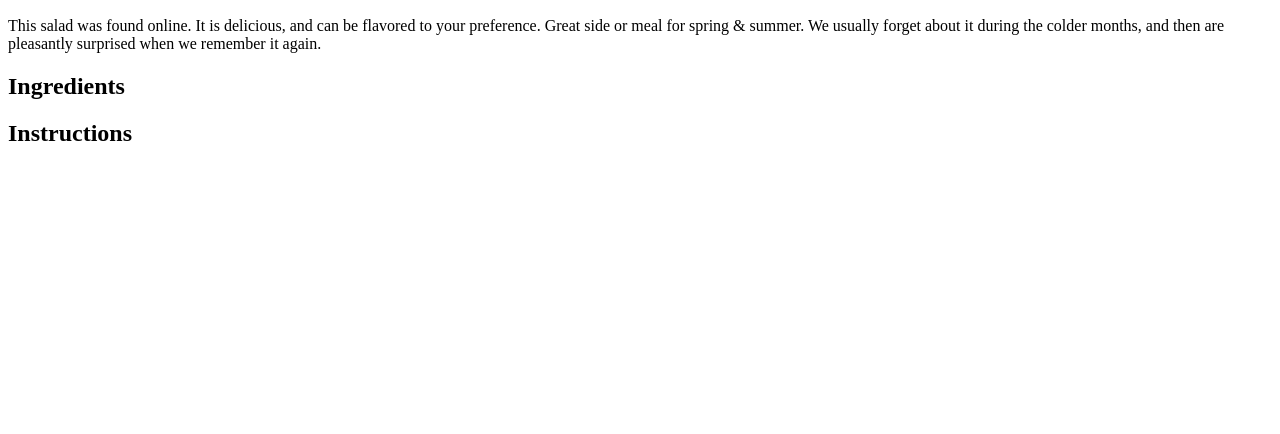
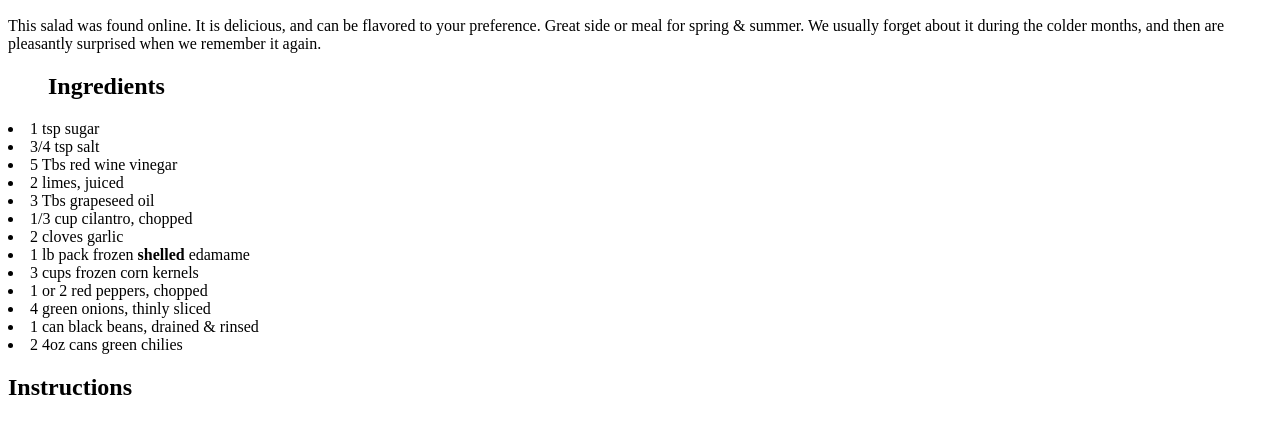
Before and after one commit to klsteege/odin-recipes, a plain HTML site: page recipes/edamame-bean-salad.html in a window 1280 px wide. Shown: the part 136-570 px from the top of the page. Drawn offline with Linux system fonts and the light colour scheme.

Commit message:
Add ingredient list to edamame salad

```diff
--- a/recipes/edamame-bean-salad.html
+++ b/recipes/edamame-bean-salad.html
@@ -13,7 +13,21 @@
                     This salad was found online. It is delicious, and can be flavored to your preference. Great side or meal for spring & summer.
                     We usually forget about it during the colder months, and then are pleasantly surprised when we remember it again.
                 </p>
-                <h2>Ingredients</h2>
+
+                <ul><h2>Ingredients</h2></ul>
+                    <li>1 tsp sugar</li>
+                    <li>3/4 tsp salt</li>
+                    <li>5 Tbs red wine vinegar</li>
+                    <li>2 limes, juiced</li>
+                    <li>3 Tbs grapeseed oil</li>
+                    <li>1/3 cup cilantro, chopped</li>
+                    <li>2 cloves garlic</li>
+                    <li>1 lb pack frozen <strong>shelled</strong> edamame</li>
+                    <li>3 cups frozen corn kernels</li>
+                    <li>1 or 2 red peppers, chopped</li>
+                    <li>4 green onions, thinly sliced</li>
+                    <li>1 can black beans, drained & rinsed</li>
+                    <li>2 4oz cans green chilies</li>
 
                 <h2>Instructions</h2>
 
```
